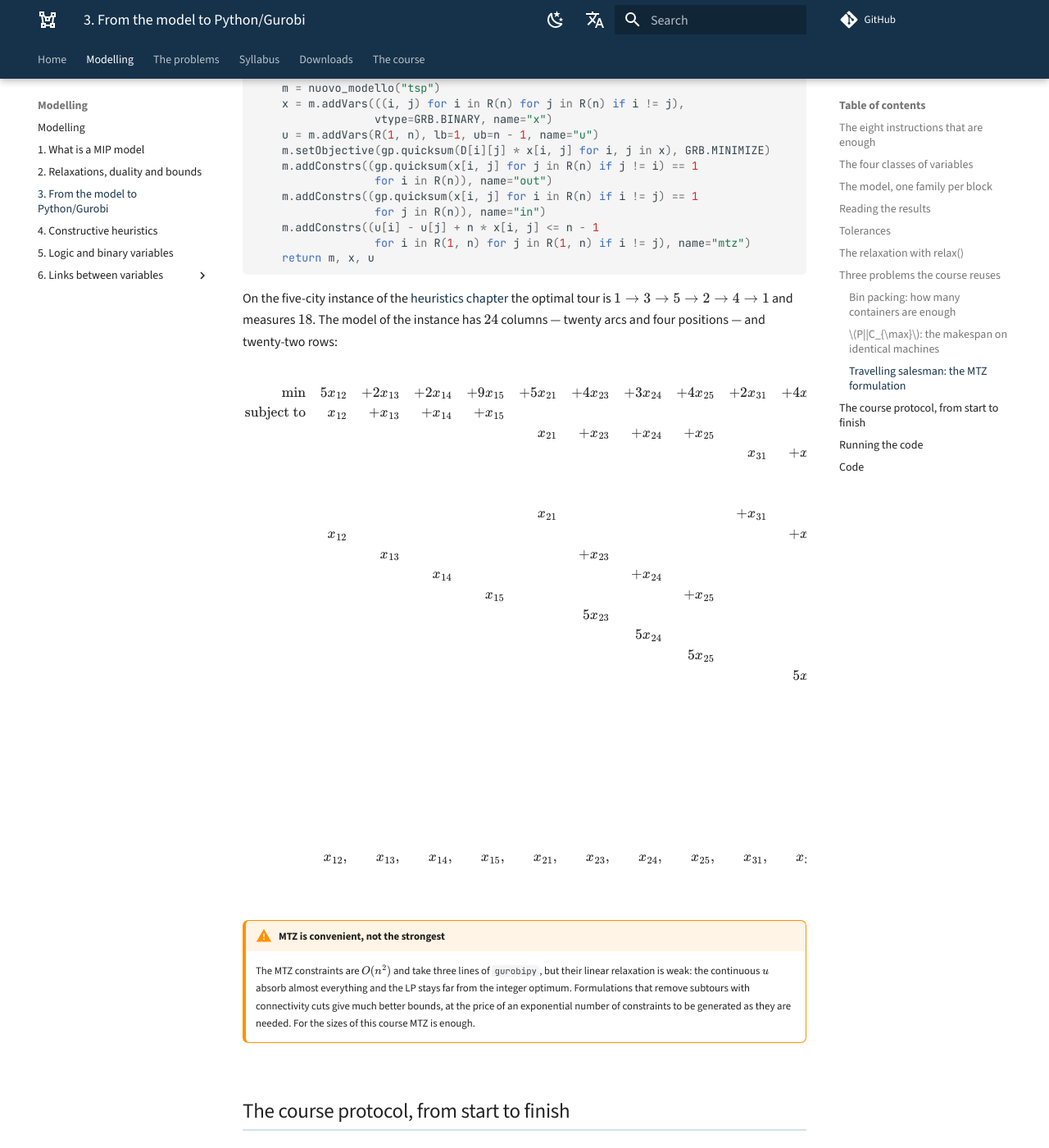
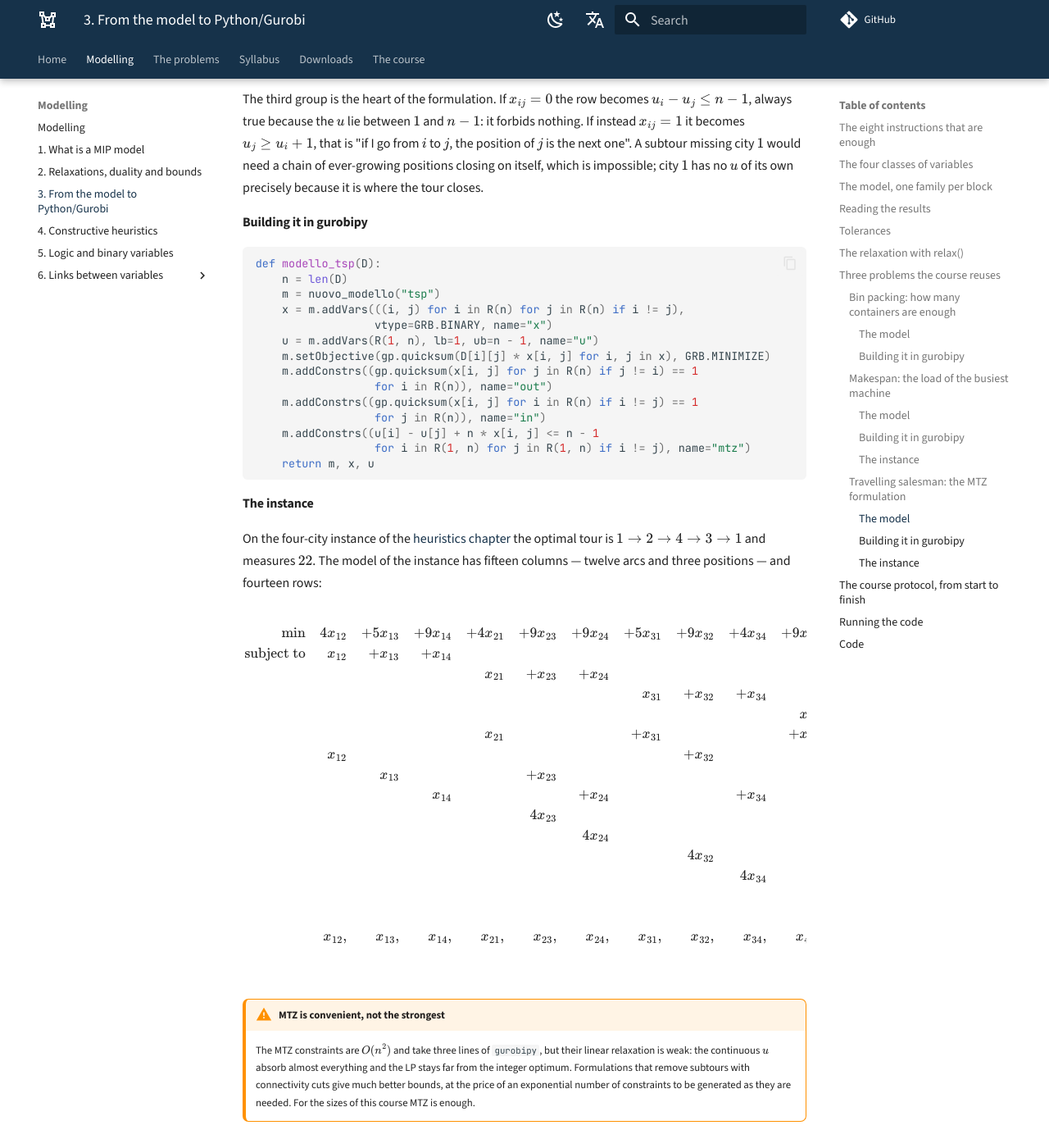
Before and after one commit to fabiofurini/mip-modelling, an MkDocs documentation site: the page built from docs/modelling-3.md, in a window 1280 px wide and 1400 px high, scrolled down 8827 px. Shown: the whole window at 82% size. Built offline with MkDocs 1.6.1 and Material for MkDocs 9.7.7, drawn with Linux system fonts in a browser that asks for light colours; comment, search, counter and statistics services are not loaded; some of the changed text lies outside the part shown.

Commit message:
Smaller instances for the three problems, each in three subsections
Bin packing goes from six items to four, with capacity 7: fifteen variables
instead of twenty-one, and the relaxation stays instructive because it is worth
15/7 against an optimum of 3. The travelling salesman goes from five cities to
four: fifteen variables instead of twenty-four, and it is the same instance the
heuristics chapter runs nearest neighbour on, which from city 1 finds 26 against
an optimum of 22.

In the makespan the variable is no longer called C_max, which is the name of the
problem and not of a variable, but z as in every other min-max of the course; the
section is titled after the load of the busiest machine.

Each of the three problems is now split into three subsections --- the model,
building it in gurobipy, the instance --- so the chapter stays readable now that
it has grown.

Co-Authored-By: Claude Opus 5 <noreply@anthropic.com>

````diff
--- a/docs/modelling-3.md
+++ b/docs/modelling-3.md
@@ -76,7 +76,7 @@ m.addConstrs((gp.quicksum(w[j] * x[j, i] for j in range(n)) <= c * y[i]
               for i in range(k)), name="capacity")
 ```
 
-**Scheduling on identical machines** ($P||C_{\max}$) changes only the objective
+**Scheduling on identical machines** ($P||z$) changes only the objective
 and one constraint: a continuous $T$ for the makespan, $\min T$, and
 $\sum_j t_j x_{ji} \le T$ for every machine. The **travelling salesman** has one
 binary per arc, $x_{ij}$, and two families of equalities — every city is left
@@ -217,6 +217,8 @@ themselves with.
     There are $n$ items, item $j$ weighs $w_j$. The containers are all alike, of
     capacity $C$. Use the smallest number of containers.
 
+#### The model
+
 Two families of binary variables are needed: $x_{jb} = 1$ if item $j$ goes into
 container $b$, and $y_b = 1$ if container $b$ is used.
 
@@ -234,6 +236,8 @@ The first family says that every item ends up in exactly one container. The
 second is the capacity written as an **activation**: while $y_b = 0$ container
 $b$ can receive nothing, and as soon as $y_b = 1$ it takes up to $c$. The
 objective counts the containers switched on.
+
+#### Building it in gurobipy
 
 ```python
 def modello_bpp(w, c, k):
@@ -256,19 +260,17 @@ $C = 8$:
 <div class="modello-esteso largo" markdown>
 
 $$
-\begin{array}{rrrrrrrrrrrrrrrrrrrrrr c l}
-\min &  &  &  &  &  &  &  &  &  &  &  &  &  &  &  &  &  &  & y_1 & +y_2 & +y_3 &  & \\
-\text{subject to} & x_{11} & +x_{12} & +x_{13} &  &  &  &  &  &  &  &  &  &  &  &  &  &  &  &  &  &  & = & 1\\
- &  &  &  & x_{21} & +x_{22} & +x_{23} &  &  &  &  &  &  &  &  &  &  &  &  &  &  &  & = & 1\\
- &  &  &  &  &  &  & x_{31} & +x_{32} & +x_{33} &  &  &  &  &  &  &  &  &  &  &  &  & = & 1\\
- &  &  &  &  &  &  &  &  &  & x_{41} & +x_{42} & +x_{43} &  &  &  &  &  &  &  &  &  & = & 1\\
- &  &  &  &  &  &  &  &  &  &  &  &  & x_{51} & +x_{52} & +x_{53} &  &  &  &  &  &  & = & 1\\
- &  &  &  &  &  &  &  &  &  &  &  &  &  &  &  & x_{61} & +x_{62} & +x_{63} &  &  &  & = & 1\\
- & 5x_{11} &  &  & +4x_{21} &  &  & +4x_{31} &  &  & +3x_{41} &  &  & +3x_{51} &  &  & +2x_{61} &  &  & -8y_1 &  &  & \le & 0\\
- &  & 5x_{12} &  &  & +4x_{22} &  &  & +4x_{32} &  &  & +3x_{42} &  &  & +3x_{52} &  &  & +2x_{62} &  &  & -8y_2 &  & \le & 0\\
- &  &  & 5x_{13} &  &  & +4x_{23} &  &  & +4x_{33} &  &  & +3x_{43} &  &  & +3x_{53} &  &  & +2x_{63} &  &  & -8y_3 & \le & 0\\
- & x_{11}, & x_{12}, & x_{13}, & x_{21}, & x_{22}, & x_{23}, & x_{31}, & x_{32}, & x_{33}, & x_{41}, & x_{42}, & x_{43}, & x_{51}, & x_{52}, & x_{53}, & x_{61}, & x_{62}, & x_{63} &  &  &  & \in & \{0, 1\}\\
- &  &  &  &  &  &  &  &  &  &  &  &  &  &  &  &  &  &  & y_1, & y_2, & y_3 & \in & \{0, 1\}
+\begin{array}{rrrrrrrrrrrrrrrr c l}
+\min &  &  &  &  &  &  &  &  &  &  &  &  & y_1 & +y_2 & +y_3 &  & \\
+\text{subject to} & x_{11} & +x_{12} & +x_{13} &  &  &  &  &  &  &  &  &  &  &  &  & = & 1\\
+ &  &  &  & x_{21} & +x_{22} & +x_{23} &  &  &  &  &  &  &  &  &  & = & 1\\
+ &  &  &  &  &  &  & x_{31} & +x_{32} & +x_{33} &  &  &  &  &  &  & = & 1\\
+ &  &  &  &  &  &  &  &  &  & x_{41} & +x_{42} & +x_{43} &  &  &  & = & 1\\
+ & 5x_{11} &  &  & +4x_{21} &  &  & +3x_{31} &  &  & +3x_{41} &  &  & -7y_1 &  &  & \le & 0\\
+ &  & 5x_{12} &  &  & +4x_{22} &  &  & +3x_{32} &  &  & +3x_{42} &  &  & -7y_2 &  & \le & 0\\
+ &  &  & 5x_{13} &  &  & +4x_{23} &  &  & +3x_{33} &  &  & +3x_{43} &  &  & -7y_3 & \le & 0\\
+ & x_{11}, & x_{12}, & x_{13}, & x_{21}, & x_{22}, & x_{23}, & x_{31}, & x_{32}, & x_{33}, & x_{41}, & x_{42}, & x_{43} &  &  &  & \in & \{0, 1\}\\
+ &  &  &  &  &  &  &  &  &  &  &  &  & y_1, & y_2, & y_3 & \in & \{0, 1\}
 \end{array}
 $$
 
@@ -276,53 +278,59 @@ $$
 
 <!-- modello-esteso: fine -->
 
-The total weight is $21$, so no solution can use fewer than
-$\lceil 21/8 \rceil = 3$ containers; the optimum uses exactly $3$, and the count
+The total weight is $15$, so no solution can use fewer than
+$\lceil 15/7 \rceil = 3$ containers; the optimum uses exactly $3$, and the count
 is therefore tight.
 
 !!! warning "The relaxation of bin packing is very weak"
     Relaxing $y_b$ to $y_b \ge 0$ the model buys fractions of a container, and the
-    LP optimum drops to $\sum_j w_j / c = 21/8 = 2.625$: the relaxation does not
+    LP optimum drops to $\sum_j w_j / c = 15/7 \approx 2.14$: the relaxation does not
     know that a container opens whole. This is why on this problem the dual bound
     is of little use and the heuristics matter more.
 
-### $P||C_{\max}$: the makespan on identical machines
+### Makespan: the load of the busiest machine
 
 !!! abstract "Makespan on identical machines"
     There are $n$ jobs, of duration $d_j$, and $k$ identical machines. Every job
-    goes on a single machine and is not interrupted. Minimise the instant at
-    which the last machine finishes.
+    goes on a single machine and is not interrupted. Minimise the load of the
+    busiest machine.
 
-With $x_{jm} = 1$ if job $j$ goes on machine $m$, and $C_{\max} \ge 0$ the
-finishing instant:
+#### The model
+
+With $x_{jm} = 1$ if job $j$ goes on machine $m$, and $z \ge 0$ the load of
+the busiest machine:
 
 $$
 \begin{aligned}
-\min ~~ C_{\max} & &\\
+\min ~~ z & &\\
 \text{subject to} \quad \sum_{m=1}^{k} x_{jm} &= 1, & \forall j \in \{1, 2, \dots, n\},\\
-\sum_{j=1}^{n} d_j\, x_{jm} - C_{\max} &\le 0, & \forall m \in \{1, 2, \dots, k\},\\
+\sum_{j=1}^{n} d_j\, x_{jm} - z &\le 0, & \forall m \in \{1, 2, \dots, k\},\\
 x_{jm} &\in \{0, 1\}, & \forall j \in \{1, 2, \dots, n\},\ \forall m \in \{1, 2, \dots, k\},\\
-C_{\max} &\ge 0. &
+z &\ge 0. &
 \end{aligned}
 $$
 
-The objective is $C_{\max}$ alone: no datum appears in it. It is the $k$ load
-rows that give it meaning, saying that no machine works longer than $C_{\max}$;
+The objective is the single variable $z$: no datum appears in it. It is the $k$ load
+rows that give it meaning, saying that no machine works longer than $z$;
 the minimisation then presses it down onto the load of the busiest machine. It is
 the [min-max](links-06.md) technique.
+
+#### Building it in gurobipy
 
 ```python
 def modello_cmax(d, k):
     n = len(d)
     m = nuovo_modello("makespan")
     x = m.addVars(n, k, vtype=GRB.BINARY, name="x")
-    cmax = m.addVar(name="cmax")
-    m.setObjective(cmax, GRB.MINIMIZE)
+    z = m.addVar(name="z")
+    m.setObjective(z, GRB.MINIMIZE)
     m.addConstrs((x.sum(j, "*") == 1 for j in R(n)), name="job")
-    m.addConstrs((gp.quicksum(d[j] * x[j, mm] for j in R(n)) <= cmax
+    m.addConstrs((gp.quicksum(d[j] * x[j, mm] for j in R(n)) <= z
                   for mm in R(k)), name="load")
-    return m, x, cmax
+    return m, x, z
 ```
+
+#### The instance
 
 On the instance of seven jobs of duration $d = (5, 5, 4, 4, 3, 3, 3)$ on
 $k = 3$ machines:
@@ -363,6 +371,8 @@ $9$. Here the count settles the problem on its own.
     There are $n$ cities and a distance $d_{ij}$ between every pair. Find the
     shortest tour that visits every city exactly once and returns to the starting
     point.
+
+#### The model
 
 With $x_{ij} = 1$ if the tour goes from $i$ to $j$, the two families "one
 leaves once" and "one enters once" are not enough: they also admit solutions made
@@ -389,6 +399,8 @@ city $1$ would need a chain of ever-growing positions closing on itself, which i
 impossible; city $1$ has no $u$ of its own precisely because it is where the tour
 closes.
 
+#### Building it in gurobipy
+
 ```python
 def modello_tsp(D):
     n = len(D)
@@ -406,9 +418,11 @@ def modello_tsp(D):
     return m, x, u
 ```
 
-On the five-city instance of the [heuristics chapter](modelling-4.md) the
-optimal tour is $1 \to 3 \to 5 \to 2 \to 4 \to 1$ and measures $18$. The model of
-the instance has $24$ columns — twenty arcs and four positions — and twenty-two
+#### The instance
+
+On the four-city instance of the [heuristics chapter](modelling-4.md) the
+optimal tour is $1 \to 2 \to 4 \to 3 \to 1$ and measures $22$. The model of the
+instance has fifteen columns — twelve arcs and three positions — and fourteen
 rows:
 
 <!-- modello-esteso: cap06_tsp -->
@@ -416,32 +430,24 @@ rows:
 <div class="modello-esteso largo" markdown>
 
 $$
-\begin{array}{rrrrrrrrrrrrrrrrrrrrrrrrr c l}
-\min & 5x_{12} & +2x_{13} & +2x_{14} & +9x_{15} & +5x_{21} & +4x_{23} & +3x_{24} & +4x_{25} & +2x_{31} & +4x_{32} & +4x_{34} & +7x_{35} & +2x_{41} & +3x_{42} & +4x_{43} & +7x_{45} & +9x_{51} & +4x_{52} & +7x_{53} & +7x_{54} &  &  &  &  &  & \\
-\text{subject to} & x_{12} & +x_{13} & +x_{14} & +x_{15} &  &  &  &  &  &  &  &  &  &  &  &  &  &  &  &  &  &  &  &  & = & 1\\
- &  &  &  &  & x_{21} & +x_{23} & +x_{24} & +x_{25} &  &  &  &  &  &  &  &  &  &  &  &  &  &  &  &  & = & 1\\
- &  &  &  &  &  &  &  &  & x_{31} & +x_{32} & +x_{34} & +x_{35} &  &  &  &  &  &  &  &  &  &  &  &  & = & 1\\
- &  &  &  &  &  &  &  &  &  &  &  &  & x_{41} & +x_{42} & +x_{43} & +x_{45} &  &  &  &  &  &  &  &  & = & 1\\
- &  &  &  &  &  &  &  &  &  &  &  &  &  &  &  &  & x_{51} & +x_{52} & +x_{53} & +x_{54} &  &  &  &  & = & 1\\
- &  &  &  &  & x_{21} &  &  &  & +x_{31} &  &  &  & +x_{41} &  &  &  & +x_{51} &  &  &  &  &  &  &  & = & 1\\
- & x_{12} &  &  &  &  &  &  &  &  & +x_{32} &  &  &  & +x_{42} &  &  &  & +x_{52} &  &  &  &  &  &  & = & 1\\
- &  & x_{13} &  &  &  & +x_{23} &  &  &  &  &  &  &  &  & +x_{43} &  &  &  & +x_{53} &  &  &  &  &  & = & 1\\
- &  &  & x_{14} &  &  &  & +x_{24} &  &  &  & +x_{34} &  &  &  &  &  &  &  &  & +x_{54} &  &  &  &  & = & 1\\
- &  &  &  & x_{15} &  &  &  & +x_{25} &  &  &  & +x_{35} &  &  &  & +x_{45} &  &  &  &  &  &  &  &  & = & 1\\
- &  &  &  &  &  & 5x_{23} &  &  &  &  &  &  &  &  &  &  &  &  &  &  & +u_2 & -u_3 &  &  & \le & 4\\
- &  &  &  &  &  &  & 5x_{24} &  &  &  &  &  &  &  &  &  &  &  &  &  & +u_2 &  & -u_4 &  & \le & 4\\
- &  &  &  &  &  &  &  & 5x_{25} &  &  &  &  &  &  &  &  &  &  &  &  & +u_2 &  &  & -u_5 & \le & 4\\
- &  &  &  &  &  &  &  &  &  & 5x_{32} &  &  &  &  &  &  &  &  &  &  & -u_2 & +u_3 &  &  & \le & 4\\
- &  &  &  &  &  &  &  &  &  &  & 5x_{34} &  &  &  &  &  &  &  &  &  &  & +u_3 & -u_4 &  & \le & 4\\
- &  &  &  &  &  &  &  &  &  &  &  & 5x_{35} &  &  &  &  &  &  &  &  &  & +u_3 &  & -u_5 & \le & 4\\
- &  &  &  &  &  &  &  &  &  &  &  &  &  & 5x_{42} &  &  &  &  &  &  & -u_2 &  & +u_4 &  & \le & 4\\
- &  &  &  &  &  &  &  &  &  &  &  &  &  &  & 5x_{43} &  &  &  &  &  &  & -u_3 & +u_4 &  & \le & 4\\
- &  &  &  &  &  &  &  &  &  &  &  &  &  &  &  & 5x_{45} &  &  &  &  &  &  & +u_4 & -u_5 & \le & 4\\
- &  &  &  &  &  &  &  &  &  &  &  &  &  &  &  &  &  & 5x_{52} &  &  & -u_2 &  &  & +u_5 & \le & 4\\
- &  &  &  &  &  &  &  &  &  &  &  &  &  &  &  &  &  &  & 5x_{53} &  &  & -u_3 &  & +u_5 & \le & 4\\
- &  &  &  &  &  &  &  &  &  &  &  &  &  &  &  &  &  &  &  & 5x_{54} &  &  & -u_4 & +u_5 & \le & 4\\
- & x_{12}, & x_{13}, & x_{14}, & x_{15}, & x_{21}, & x_{23}, & x_{24}, & x_{25}, & x_{31}, & x_{32}, & x_{34}, & x_{35}, & x_{41}, & x_{42}, & x_{43}, & x_{45}, & x_{51}, & x_{52}, & x_{53}, & x_{54} &  &  &  &  & \in & \{0, 1\}\\
- &  &  &  &  &  &  &  &  &  &  &  &  &  &  &  &  &  &  &  &  & u_2, & u_3, & u_4, & u_5 & \ge & 1
+\begin{array}{rrrrrrrrrrrrrrrr c l}
+\min & 4x_{12} & +5x_{13} & +9x_{14} & +4x_{21} & +9x_{23} & +9x_{24} & +5x_{31} & +9x_{32} & +4x_{34} & +9x_{41} & +9x_{42} & +4x_{43} &  &  &  &  & \\
+\text{subject to} & x_{12} & +x_{13} & +x_{14} &  &  &  &  &  &  &  &  &  &  &  &  & = & 1\\
+ &  &  &  & x_{21} & +x_{23} & +x_{24} &  &  &  &  &  &  &  &  &  & = & 1\\
+ &  &  &  &  &  &  & x_{31} & +x_{32} & +x_{34} &  &  &  &  &  &  & = & 1\\
+ &  &  &  &  &  &  &  &  &  & x_{41} & +x_{42} & +x_{43} &  &  &  & = & 1\\
+ &  &  &  & x_{21} &  &  & +x_{31} &  &  & +x_{41} &  &  &  &  &  & = & 1\\
+ & x_{12} &  &  &  &  &  &  & +x_{32} &  &  & +x_{42} &  &  &  &  & = & 1\\
+ &  & x_{13} &  &  & +x_{23} &  &  &  &  &  &  & +x_{43} &  &  &  & = & 1\\
+ &  &  & x_{14} &  &  & +x_{24} &  &  & +x_{34} &  &  &  &  &  &  & = & 1\\
+ &  &  &  &  & 4x_{23} &  &  &  &  &  &  &  & +u_2 & -u_3 &  & \le & 3\\
+ &  &  &  &  &  & 4x_{24} &  &  &  &  &  &  & +u_2 &  & -u_4 & \le & 3\\
+ &  &  &  &  &  &  &  & 4x_{32} &  &  &  &  & -u_2 & +u_3 &  & \le & 3\\
+ &  &  &  &  &  &  &  &  & 4x_{34} &  &  &  &  & +u_3 & -u_4 & \le & 3\\
+ &  &  &  &  &  &  &  &  &  &  & 4x_{42} &  & -u_2 &  & +u_4 & \le & 3\\
+ &  &  &  &  &  &  &  &  &  &  &  & 4x_{43} &  & -u_3 & +u_4 & \le & 3\\
+ & x_{12}, & x_{13}, & x_{14}, & x_{21}, & x_{23}, & x_{24}, & x_{31}, & x_{32}, & x_{34}, & x_{41}, & x_{42}, & x_{43} &  &  &  & \in & \{0, 1\}\\
+ &  &  &  &  &  &  &  &  &  &  &  &  & u_2, & u_3, & u_4 & \ge & 1
 \end{array}
 $$
 
@@ -710,8 +716,8 @@ the notebook is
     intestazione("8. Bin packing, makespan and TSP: the models the heuristics will use")
 
     # --- bin packing: how many containers are enough ---
-    w_bpp = [5, 4, 4, 3, 3, 2]       # weight of the items
-    c_bpp = 8                        # capacity of one container
+    w_bpp = [5, 4, 3, 3]             # weight of the items
+    c_bpp = 7                        # capacity of one container
     n_bpp = len(w_bpp)
     k_bpp = n_bpp                    # at most one container per item
 
@@ -764,11 +770,10 @@ the notebook is
           f"{frazione(sum(d_cmax) / k_cmax)}, and the optimum is {frazione(z_cmax)}.")
 
     # --- TSP with the MTZ formulation ---
-    D_tsp = [[0, 5, 2, 2, 9],
-             [5, 0, 4, 3, 4],
-             [2, 4, 0, 4, 7],
-             [2, 3, 4, 0, 7],
-             [9, 4, 7, 7, 0]]
+    D_tsp = [[0, 4, 5, 9],
+             [4, 0, 9, 9],
+             [5, 9, 0, 4],
+             [9, 9, 4, 0]]
     n_tsp = len(D_tsp)
 
 
````
Also changed, not shown: other parts of docs/modelling-3.md (+11 -11 lines), 8 other files.
